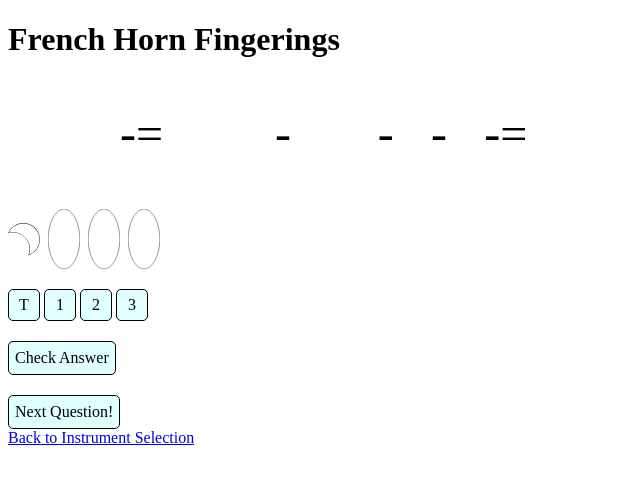
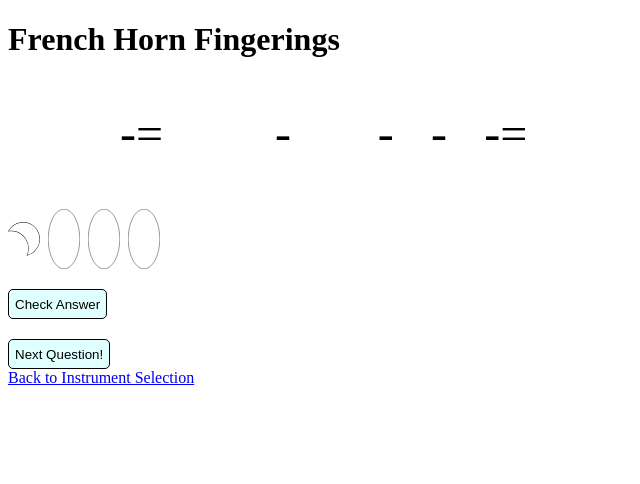
Before and after one commit to StephenBuley/band-fingerings, a React (Vite) app: page /fhorn in a window 1280 px wide. Shown: the top 484 px of the page, without its empty margins (0-640 px from the left). Built offline with nearby package versions, Linux system fonts and the light colour scheme.

Commit message:
Lots o' updates
Got most of the way there, created HornFingerValve and HornThumbValve
components, restructured the way InstrumentPage displays valves, and
replaced "valves" prop on InstrumentPage with "valveSet".

```diff
--- a/src/App.css
+++ b/src/App.css
@@ -12,24 +12,24 @@ body {
   margin: 8px;
 }
 
-.buttons {
-  margin-top: 20px;
-  display: flex;
-  gap: 4px;
-}
-
 .music-notation {
   font-family: 'Bravura Text';
   font-size: 48px;
 }
 
 .svg {
+  fill: none;
   width: 2rem;
   height: auto;
 }
 
 .valves {
   display: flex;
+  margin-top: 1.25rem;
   gap: 0.5rem;
   align-items: center;
 }
+
+.selected {
+  fill: lightseagreen;
+}
--- a/src/components/Button.css
+++ b/src/components/Button.css
@@ -19,7 +19,3 @@
   margin-top: 20px;
   padding: 1px 6px;
 }
-
-.selected {
-  background-color: lightseagreen;
-}
--- a/src/components/Button.tsx
+++ b/src/components/Button.tsx
@@ -4,26 +4,17 @@ import { ButtonProps } from '../types'
 
 function Button<T>({
   text,
-  type,
-  handleFingeringClick,
   handleActionButtonClick,
-  selected,
   fingering,
 }: ButtonProps<T>) {
+  function onClick() {
+    handleActionButtonClick(fingering)
+  }
+
   return (
-    <div
-      onClick={() => {
-        type === 'action'
-          ? handleActionButtonClick?.(fingering)
-          : handleFingeringClick?.(text)
-      }}
-      className={`btn ${type === 'action' && 'btn-submit'} ${
-        selected.includes(text) && 'selected'
-      }`}
-      tabIndex={0}
-    >
+    <button onClick={onClick} className="btn btn-submit" tabIndex={0}>
       {text}
-    </div>
+    </button>
   )
 }
 
--- a/src/components/HornFingerValve.tsx
+++ b/src/components/HornFingerValve.tsx
@@ -1,17 +1,25 @@
-import { HornFingerValveProps } from '../types'
+import { HornValveProps } from '../types'
 
-export default function HornFingerValve({ valveNumber }: HornFingerValveProps) {
+export default function HornFingerValve({
+  valve,
+  handleFingeringClick,
+  selected,
+}: HornValveProps) {
+  function onClick() {
+    handleFingeringClick?.(valve)
+  }
+
   return (
     <svg
-      className="svg"
+      className={`svg ${selected?.includes(valve) && 'selected'}`}
+      onClick={onClick}
       width="80"
       height="150"
       viewBox="0 0 80 150"
-      fill="none"
       xmlns="http://www.w3.org/2000/svg"
     >
       <path
-        id={`valve-${valveNumber}`}
+        id={`valve-${valve}`}
         d="M79.5 75C79.5 95.6452 75.0359 114.311 67.8431 127.798C60.6388 141.306 50.7711 149.5 40 149.5C29.2289 149.5 19.3612 141.306 12.1569 127.798C4.96408 114.311 0.5 95.6452 0.5 75C0.5 54.3548 4.96408 35.6888 12.1569 22.2023C19.3612 8.69425 29.2289 0.5 40 0.5C50.7711 0.5 60.6388 8.69425 67.8431 22.2023C75.0359 35.6888 79.5 54.3548 79.5 75Z"
         stroke="black"
       />
--- a/src/components/HornThumbValve.tsx
+++ b/src/components/HornThumbValve.tsx
@@ -1,27 +1,43 @@
-export default function HornThumbValve() {
+import { HornValveProps } from '../types'
+
+export default function HornThumbValve({
+  valve,
+  handleFingeringClick,
+  selected,
+}: HornValveProps) {
+  function onClick() {
+    handleFingeringClick?.(valve)
+  }
+
   return (
     <svg
       className="svg"
-      width="80"
-      height="82"
-      viewBox="0 0 80 82"
+      onClick={onClick}
+      width="76"
+      height="81"
+      viewBox="0 0 76 81"
       fill="none"
       xmlns="http://www.w3.org/2000/svg"
     >
-      <g id="Subtract">
-        <mask id="path-1-inside-1_0_1" fill="white">
+      <mask id="path-1-inside-1_2_5" fill="white">
         <path
           fillRule="evenodd"
           clipRule="evenodd"
-            d="M50.9416 81.0936C67.7678 75.799 79.9708 60.0746 79.9708 41.5C79.9708 18.5802 61.3906 0 38.4708 0C21.0663 0 6.16413 10.714 1.2643e-05 25.9064C3.93627 24.6678 8.12555 24 12.4708 24C35.3906 24 53.9708 42.5802 53.9708 65.5C53.9708 71.0153 52.8949 76.2793 50.9416 81.0936Z"
+          d="M43.9919 80.1915C62.2539 76.4422 76 60.0964 76 40.5C76 18.1325 58.0914 0 36 0C20.1738 0 6.49423 9.30607 0.00806808 22.8085C2.59045 22.2783 5.26312 22 8 22C30.0914 22 48 40.1325 48 62.5C48 68.8435 46.5596 74.8463 43.9919 80.1915Z"
         />
       </mask>
       <path
-          d="M50.9416 81.0936L50.0149 80.7176L49.2169 82.6846L51.2417 82.0475L50.9416 81.0936ZM1.2643e-05 25.9064L-0.92662 25.5304L-1.72471 27.4975L0.300167 26.8603L1.2643e-05 25.9064ZM78.9708 41.5C78.9708 59.6255 67.0631 74.9724 50.6414 80.1397L51.2417 82.0475C68.4725 76.6256 80.9708 60.5237 80.9708 41.5H78.9708ZM38.4708 1C60.8383 1 78.9708 19.1325 78.9708 41.5H80.9708C80.9708 18.0279 61.9429 -1 38.4708 -1V1ZM0.926645 26.2824C6.94298 11.4542 21.4872 1 38.4708 1V-1C20.6453 -1 5.38528 9.97381 -0.92662 25.5304L0.926645 26.2824ZM0.300167 26.8603C4.14043 25.6519 8.22854 25 12.4708 25V23C8.02255 23 3.73211 23.6837 -0.300142 24.9525L0.300167 26.8603ZM12.4708 25C34.8383 25 52.9708 43.1325 52.9708 65.5H54.9708C54.9708 42.0279 35.9429 23 12.4708 23V25ZM52.9708 65.5C52.9708 70.8842 51.9207 76.0207 50.0149 80.7176L51.8682 81.4696C53.8692 76.5379 54.9708 71.1463 54.9708 65.5H52.9708Z"
+        className={` ${selected?.includes(valve) && 'selected'}`}
+        fillRule="evenodd"
+        clipRule="evenodd"
+        d="M43.9919 80.1915C62.2539 76.4422 76 60.0964 76 40.5C76 18.1325 58.0914 0 36 0C20.1738 0 6.49423 9.30607 0.00806808 22.8085C2.59045 22.2783 5.26312 22 8 22C30.0914 22 48 40.1325 48 62.5C48 68.8435 46.5596 74.8463 43.9919 80.1915Z"
+        fill="none"
+      />
+      <path
+        d="M43.9919 80.1915L43.0905 79.7585L42.2171 81.5768L44.193 81.1711L43.9919 80.1915ZM0.00806808 22.8085L-0.893325 22.3755L-1.76676 24.1937L0.209182 23.7881L0.00806808 22.8085ZM75 40.5C75 59.6207 61.5887 75.5579 43.7908 79.2119L44.193 81.1711C62.9191 77.3265 77 60.5722 77 40.5H75ZM36 1C57.5274 1 75 18.673 75 40.5H77C77 17.5919 58.6554 -1 36 -1V1ZM0.909461 23.2415C7.23772 10.0678 20.5777 1 36 1V-1C19.7699 -1 5.75074 8.54436 -0.893325 22.3755L0.909461 23.2415ZM0.209182 23.7881C2.72579 23.2714 5.33109 23 8 23V21C5.19515 21 2.4551 21.2852 -0.193045 21.8289L0.209182 23.7881ZM8 23C29.5274 23 47 40.673 47 62.5H49C49 39.5919 30.6553 21 8 21V23ZM47 62.5C47 68.6907 45.5946 74.5458 43.0905 79.7585L44.8933 80.6245C47.5247 75.1468 49 68.9962 49 62.5H47Z"
         fill="black"
-          mask="url(#path-1-inside-1_0_1)"
+        mask="url(#path-1-inside-1_2_5)"
       />
-      </g>
     </svg>
   )
 }
--- a/src/components/InstrumentPage.tsx
+++ b/src/components/InstrumentPage.tsx
@@ -3,20 +3,19 @@ import { Link } from 'react-router-dom'
 import { InstrumentPageProps } from '../types'
 import Button from './Button'
 import musicNotes from '../helpers/musicNotes'
-import { fhorn } from '../helpers/fingerings'
 import {
   getNote,
   getStaffBeginning,
   selectButton,
   unselectButton,
 } from '../helpers/functions'
-import HornFingerValve from './HornFingerValve'
-import HornThumbValve from './HornThumbValve'
+// import HornFingerValve from './HornFingerValve'
+// import HornThumbValve from './HornThumbValve'
 
 export default function InstrumentPage<T extends Record<string, string[]>>({
   name,
   clef,
-  valves,
+  valveSet,
   fingeringSet,
 }: InstrumentPageProps<T>) {
   const [note, setNote] = useState('')
@@ -61,39 +60,27 @@ export default function InstrumentPage<T extends Record<string, string[]>>({
           musicNotes.staffEnd}
       </p>
       <div className="valves">
-        <HornThumbValve />
+        {valveSet.map((valve) => ({
+          ...valve,
+          props: {
+            ...valve.props,
+            handleFingeringClick: selectFinger,
+            selected,
+          },
+        }))}
+        {/* <HornThumbValve />
         <HornFingerValve valveNumber={1} />
         <HornFingerValve valveNumber={2} />
-        <HornFingerValve valveNumber={3} />
-      </div>
-      <div className="buttons">
-        {valves.map((valve) => (
-          // for each valve, have to come up with something different for woodwinds
-          // create a button that has the text value from the valve array
-          // with a type of input, tab index of index + 1 for 1 through length of array
-          // and correct handleFingeringClick and selected prop values
-          <Button
-            key={valve}
-            text={valve}
-            type="input"
-            handleFingeringClick={selectFinger}
-            selected={selected}
-            fingering={fhorn}
-          />
-        ))}
+        <HornFingerValve valveNumber={3} /> */}
       </div>
       <Button
         text="Check Answer"
-        type="action"
         handleActionButtonClick={checkAnswer}
-        selected={selected}
         fingering={fingeringSet}
       />
       <Button
         text="Next Question!"
-        type="action"
         handleActionButtonClick={askQuestion}
-        selected={selected}
         fingering={fingeringSet}
       />
       <div className="display">{displayText}</div>
--- a/src/main.tsx
+++ b/src/main.tsx
@@ -9,6 +9,8 @@ import {
   FrenchHornFingering,
   ThreeValveFingering,
 } from './types'
+import HornThumbValve from './components/HornThumbValve'
+import HornFingerValve from './components/HornFingerValve'
 
 const router = createBrowserRouter([
   {
@@ -22,7 +24,12 @@ const router = createBrowserRouter([
         name="French Horn"
         clef="treble"
         fingeringSet={fhorn}
-        valves={['T', '1', '2', '3']}
+        valveSet={[
+          <HornThumbValve key={0} valve="T" />,
+          <HornFingerValve key={1} valve="1" />,
+          <HornFingerValve key={2} valve="2" />,
+          <HornFingerValve key={3} valve="3" />,
+        ]}
       />
     ),
   },
@@ -33,7 +40,7 @@ const router = createBrowserRouter([
         name="Euphonium"
         clef="bass"
         fingeringSet={euphonium}
-        valves={['1', '2', '3', '4']}
+        valveSet={[]}
       />
     ),
   },
@@ -44,7 +51,7 @@ const router = createBrowserRouter([
         name="Trumpet"
         clef="treble"
         fingeringSet={trumpet}
-        valves={['1', '2', '3']}
+        valveSet={[]}
       />
     ),
   },
```
Also changed, not shown: src/types.ts (+7 -7 lines), .eslintrc.json. Lines whose indentation alone changed are shown as unchanged.
